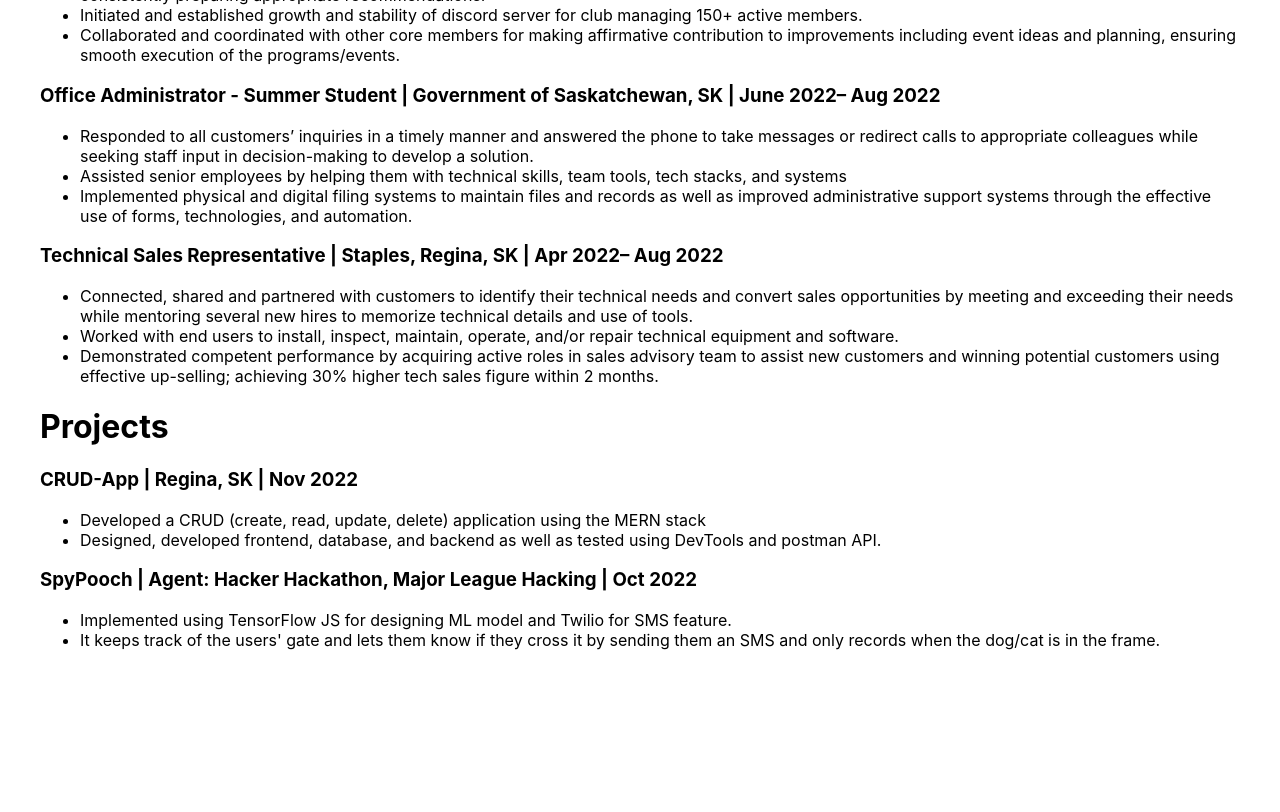
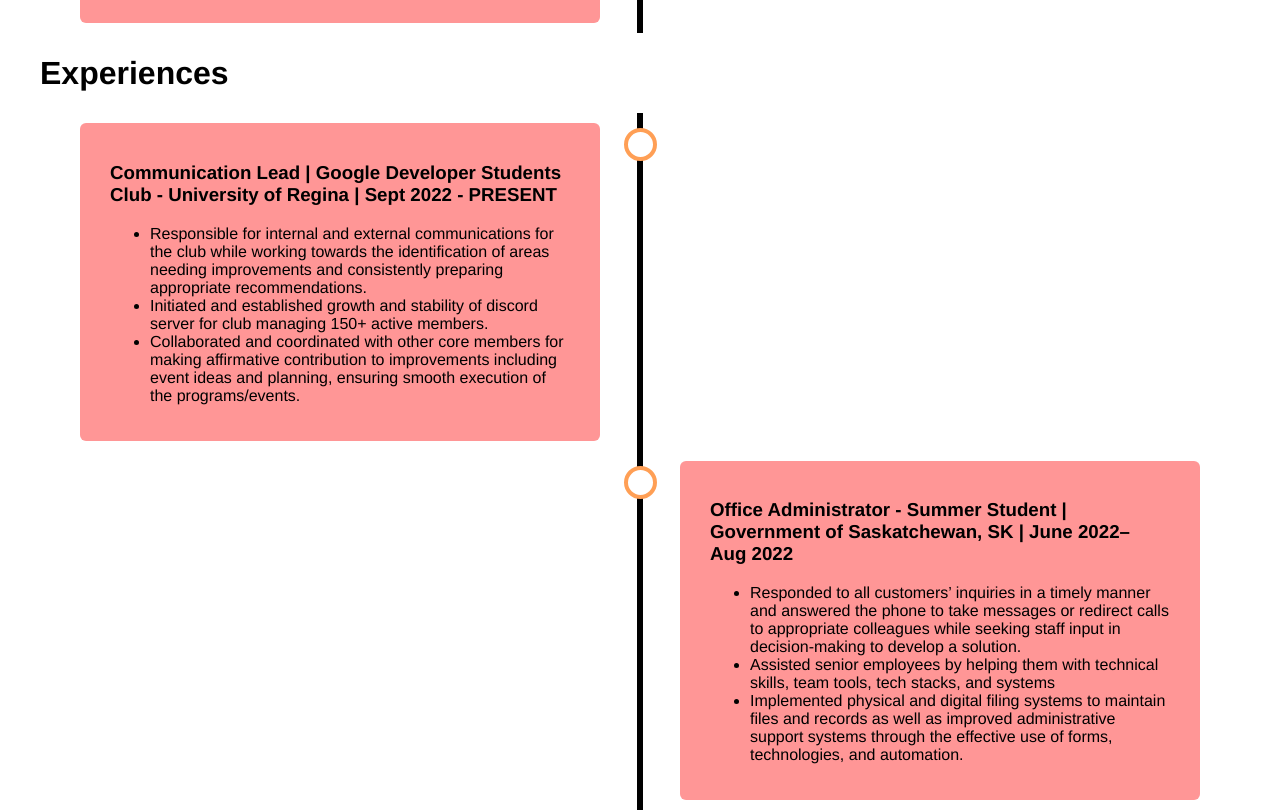
Before and after one commit to kpatel0170/kpatel0170.github.io, a React (Create React App) app: page / in a window 1280 px wide. Shown: the part 700-1512 px from the top of the page. Before the commit the page ends 1390 px from the top, so only its background shows below. Built offline with nearby package versions, Linux system fonts and the light colour scheme.

Commit message:
added styling

```diff
--- a/src/components/Education/Education.css
+++ b/src/components/Education/Education.css
@@ -0,0 +1,134 @@
+* {
+    box-sizing: border-box;
+  }
+
+  /* Set a background color */
+  body {
+    background-color: #ffffff;
+    font-family: Helvetica, sans-serif;
+  }
+
+  /* The actual timeline (the vertical ruler) */
+  .timeline {
+    position: relative;
+    max-width: 1200px;
+    margin: 0 auto;
+  }
+
+  /* The actual timeline (the vertical ruler) */
+  .timeline::after {
+    content: '';
+    position: absolute;
+    width: 6px;
+    background-color: rgb(0, 0, 0);
+    top: 0;
+    bottom: 0;
+    left: 50%;
+    margin-left: -3px;
+  }
+
+  /* Container around content */
+  .container {
+    padding: 10px 40px;
+    position: relative;
+    background-color: inherit;
+    width: 50%;
+  }
+
+  /* The circles on the timeline */
+  .container::after {
+    content: '';
+    position: absolute;
+    width: 25px;
+    height: 25px;
+    right: -17px;
+    background-color: white;
+    border: 4px solid #FF9F55;
+    top: 15px;
+    border-radius: 50%;
+    z-index: 1;
+  }
+
+  /* Place the container to the left */
+  .left {
+    left: 0;
+  }
+
+  /* Place the container to the right */
+  .right {
+    left: 50%;
+  }
+
+  /* Add arrows to the left container (pointing right) */
+  .left::before {
+    content: " ";
+    height: 0;
+    position: absolute;
+    top: 22px;
+    width: 0;
+    z-index: 1;
+    right: 30px;
+    border: medium solid white;
+    border-width: 10px 0 10px 10px;
+    border-color: transparent transparent transparent white;
+  }
+
+  /* Add arrows to the right container (pointing left) */
+  .right::before {
+    content: " ";
+    height: 0;
+    position: absolute;
+    top: 22px;
+    width: 0;
+    z-index: 1;
+    left: 30px;
+    border: medium solid white;
+    border-width: 10px 10px 10px 0;
+    border-color: transparent white transparent transparent;
+  }
+
+  /* Fix the circle for containers on the right side */
+  .right::after {
+    left: -16px;
+  }
+
+  /* The actual content */
+  .content {
+    padding: 20px 30px;
+    background-color: rgb(255, 150, 150);
+    position: relative;
+    border-radius: 6px;
+  }
+
+  /* Media queries - Responsive timeline on screens less than 600px wide */
+  @media screen and (max-width: 600px) {
+  /* Place the timelime to the left */
+    .timeline::after {
+      left: 31px;
+    }
+
+  /* Full-width containers */
+    .container {
+      width: 100%;
+      padding-left: 70px;
+      padding-right: 25px;
+    }
+
+  /* Make sure that all arrows are pointing leftwards */
+    .container::before {
+      left: 60px;
+      border: medium solid white;
+      border-width: 10px 10px 10px 0;
+      border-color: transparent white transparent transparent;
+    }
+
+  /* Make sure all circles are at the same spot */
+    .left::after, .right::after {
+      left: 15px;
+    }
+
+  /* Make all right containers behave like the left ones */
+    .right {
+      left: 0%;
+    }
+  }
--- a/src/components/Education/Education.js
+++ b/src/components/Education/Education.js
@@ -1,9 +1,13 @@
+import "./Education.css"
 import React from 'react'
 
 const Education = () => {
   return (
     <>
-        <h1>Education</h1>
+    <h1>Education</h1>
+    <div class="timeline">
+      <div class="container left">
+        <div class="content">
         <h3>Bachelor of Science, Computer Science | GPA: 87.5% | Expected Graduation: Sept 2025 </h3>
         <p>University of Regina – Regina, SK </p>
         <ul>
@@ -11,6 +15,9 @@ const Education = () => {
             <li>Student Representative - Developed strong organizational and leadership skills as a Council member - Council Discipline Committee and Campus Ambassador - volunteering 25+ hours/month at university events.</li>
             <li><b>myPoll</b> - created a dynamic micro-polling website using client and server-side programming, 3-tier architecture and UI/UX principles.</li>
         </ul>
+        </div>
+      </div>
+    </div>
     </>
   )
 }
--- a/src/components/Experiences/Experiences.css
+++ b/src/components/Experiences/Experiences.css
@@ -0,0 +1,134 @@
+* {
+    box-sizing: border-box;
+  }
+
+  /* Set a background color */
+  body {
+    background-color: #ffffff;
+    font-family: Helvetica, sans-serif;
+  }
+
+  /* The actual timeline (the vertical ruler) */
+  .timeline {
+    position: relative;
+    max-width: 1200px;
+    margin: 0 auto;
+  }
+
+  /* The actual timeline (the vertical ruler) */
+  .timeline::after {
+    content: '';
+    position: absolute;
+    width: 6px;
+    background-color: rgb(0, 0, 0);
+    top: 0;
+    bottom: 0;
+    left: 50%;
+    margin-left: -3px;
+  }
+
+  /* Container around content */
+  .container {
+    padding: 10px 40px;
+    position: relative;
+    background-color: inherit;
+    width: 50%;
+  }
+
+  /* The circles on the timeline */
+  .container::after {
+    content: '';
+    position: absolute;
+    width: 25px;
+    height: 25px;
+    right: -17px;
+    background-color: white;
+    border: 4px solid #FF9F55;
+    top: 15px;
+    border-radius: 50%;
+    z-index: 1;
+  }
+
+  /* Place the container to the left */
+  .left {
+    left: 0;
+  }
+
+  /* Place the container to the right */
+  .right {
+    left: 50%;
+  }
+
+  /* Add arrows to the left container (pointing right) */
+  .left::before {
+    content: " ";
+    height: 0;
+    position: absolute;
+    top: 22px;
+    width: 0;
+    z-index: 1;
+    right: 30px;
+    border: medium solid white;
+    border-width: 10px 0 10px 10px;
+    border-color: transparent transparent transparent white;
+  }
+
+  /* Add arrows to the right container (pointing left) */
+  .right::before {
+    content: " ";
+    height: 0;
+    position: absolute;
+    top: 22px;
+    width: 0;
+    z-index: 1;
+    left: 30px;
+    border: medium solid white;
+    border-width: 10px 10px 10px 0;
+    border-color: transparent white transparent transparent;
+  }
+
+  /* Fix the circle for containers on the right side */
+  .right::after {
+    left: -16px;
+  }
+
+  /* The actual content */
+  .content {
+    padding: 20px 30px;
+    background-color: rgb(255, 150, 150);
+    position: relative;
+    border-radius: 6px;
+  }
+
+  /* Media queries - Responsive timeline on screens less than 600px wide */
+  @media screen and (max-width: 600px) {
+  /* Place the timelime to the left */
+    .timeline::after {
+      left: 31px;
+    }
+
+  /* Full-width containers */
+    .container {
+      width: 100%;
+      padding-left: 70px;
+      padding-right: 25px;
+    }
+
+  /* Make sure that all arrows are pointing leftwards */
+    .container::before {
+      left: 60px;
+      border: medium solid white;
+      border-width: 10px 10px 10px 0;
+      border-color: transparent white transparent transparent;
+    }
+
+  /* Make sure all circles are at the same spot */
+    .left::after, .right::after {
+      left: 15px;
+    }
+
+  /* Make all right containers behave like the left ones */
+    .right {
+      left: 0%;
+    }
+  }
--- a/src/components/Experiences/Experiences.js
+++ b/src/components/Experiences/Experiences.js
@@ -1,29 +1,43 @@
+import "./Experiences.css"
 import React from 'react'
 
 const Experience = () => {
   return (
     <>
     <h1>Experiences</h1>
+    <div class="timeline">
+      <div class="container left">
+        <div class="content">
           <h3>Communication Lead | Google Developer Students Club - University of Regina | Sept 2022 - PRESENT</h3>
           <ul>
               <li>Responsible for internal and external communications for the club while working towards the identification of areas needing improvements and consistently preparing appropriate recommendations.</li>
               <li>Initiated and established growth and stability of discord server for club managing 150+ active members.</li>
               <li>Collaborated and coordinated with other core members for making affirmative contribution to improvements including event ideas and planning, ensuring smooth execution of the programs/events.</li>
           </ul>
-
+        </div>
+      </div>
+      <div class="container right">
+        <div class="content">
           <h3>Office Administrator - Summer Student | Government of Saskatchewan, SK | June 2022– Aug 2022</h3>
           <ul>
               <li>Responded to all customers’ inquiries in a timely manner and answered the phone to take messages or redirect calls to appropriate colleagues while seeking staff input in decision-making to develop a solution.</li>
               <li>Assisted senior employees by helping them with technical skills, team tools, tech stacks, and systems</li>
               <li>Implemented physical and digital filing systems to maintain files and records as well as improved administrative support systems through the effective use of forms, technologies, and automation.</li>
           </ul>
+            </div>
+        </div>
+      </div>
 
+      <div class="container left">
+        <div class="content">
           <h3>Technical Sales Representative | Staples, Regina, SK | Apr 2022– Aug 2022</h3>
           <ul>
               <li>Connected, shared and partnered with customers to identify their technical needs and convert sales opportunities by meeting and exceeding their needs while mentoring several new hires to memorize technical details and use of tools.</li>
               <li>Worked with end users to install, inspect, maintain, operate, and/or repair technical equipment and software.</li>
               <li> Demonstrated competent performance by acquiring active roles in sales advisory team to assist new customers and winning potential customers using effective up-selling; achieving 30% higher tech sales figure within 2 months.</li>
           </ul>
+      </div>
+    </div>
     </>
   )
 }
--- a/src/components/NavBar/NavBar.js
+++ b/src/components/NavBar/NavBar.js
@@ -1,9 +1,9 @@
-import React, { Component } from "react";
+import React from 'react'
 
-class NavBar extends Component {
-  render() {
-    return <div>NavBar</div>;
-  }
+const Navbar = () => {
+  return (
+    <div>Navbar</div>
+  )
 }
 
-export default NavBar;
+export default Navbar
```
Lines whose indentation alone changed are shown as unchanged.
